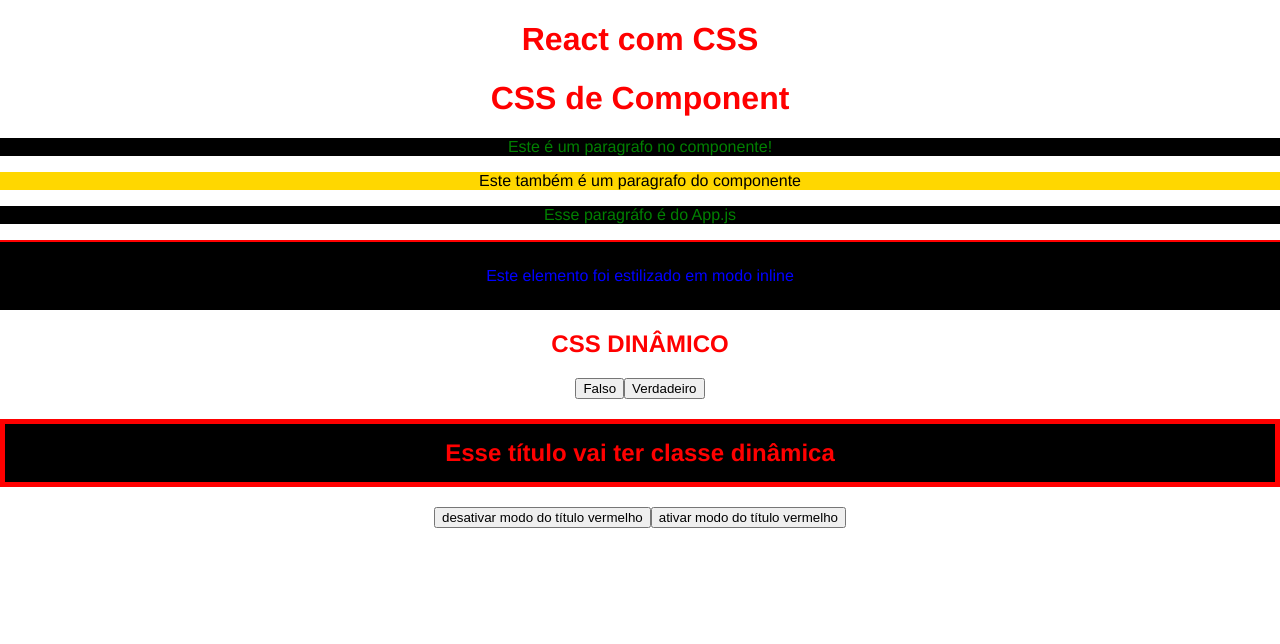
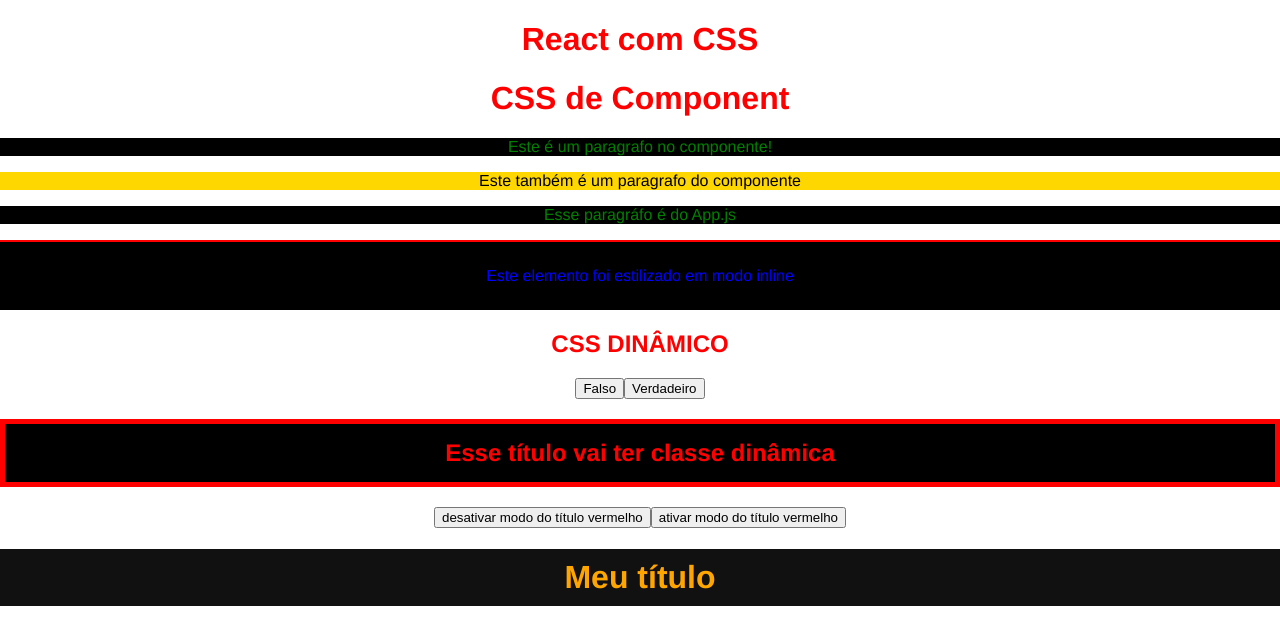
Before and after one commit to allanfenelon/CURSO_REACT, a React (Create React App) app in the folder 4_CSS_REACT/css/: page / in a window 1280 px wide. Shown: the top 644 px of the page. Built offline with nearby package versions, Linux system fonts and the light colour scheme.

Commit message:
css module

```diff
--- a/4_CSS_REACT/css/src/App.js
+++ b/4_CSS_REACT/css/src/App.js
@@ -4,6 +4,7 @@
 import { useState } from 'react';
 // COMPONENTS
 import MyComponent from './components/MyComponent';
+import Title from './components/Title';
 
 
 function App() {
@@ -28,6 +29,8 @@
       <h2 className={redTitle ? 'red-title' : 'title'}>Esse título vai ter classe dinâmica</h2>
       <button onClick={() => setRedTitle(false)}>desativar modo do título vermelho</button>
       <button onClick={() => setRedTitle(true)}>ativar modo do título vermelho</button>
+      {/* CSS MODULES */}
+      <Title />
     </div>
   );
 }
--- /dev/null
+++ b/4_CSS_REACT/css/src/components/Title.js
@@ -0,0 +1,11 @@
+import styles from './Title.module.css';
+
+const Title = () => {
+  return (
+    <div>
+        <h1 className={styles.my_title}>Meu título</h1>
+    </div>
+  )
+}
+
+export default Title
--- /dev/null
+++ b/4_CSS_REACT/css/src/components/Title.module.css
@@ -0,0 +1,5 @@
+.my_title{
+    color: orange;
+    background: #111;
+    padding: 10px;
+}
```
